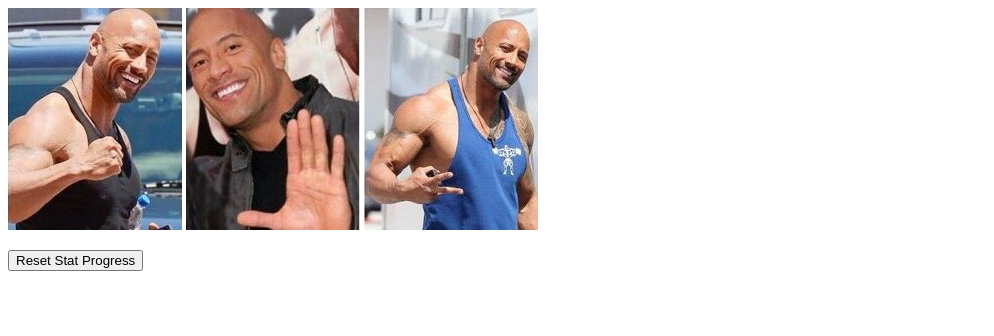
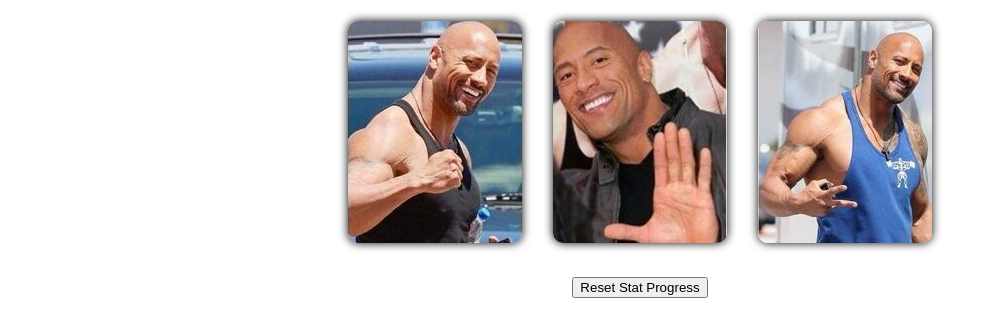
Before and after one commit to RPSMarcus/The-RPS, a plain HTML site: page index.html in a window 1280 px wide. Shown: the whole page, without its empty margins (0-994 px from the left). Drawn offline with Linux system fonts and the light colour scheme.

Commit message:
CSS Centering

```diff
--- a/index.html
+++ b/index.html
@@ -16,6 +16,30 @@
 
             p[tie] {
               color: blue;
+
+            }
+
+            body {
+
+      text-align: center;
+
+      }
+
+
+
+      input {
+
+      width: 174px;
+
+      height: 222px;
+
+      border-radius: 10px;
+
+      box-shadow: 0 0 10px black;
+
+      margin: 1em;
+
+      overflow: hidden;
 
       }
     </style>
```
Lines whose indentation alone changed are shown as unchanged.
